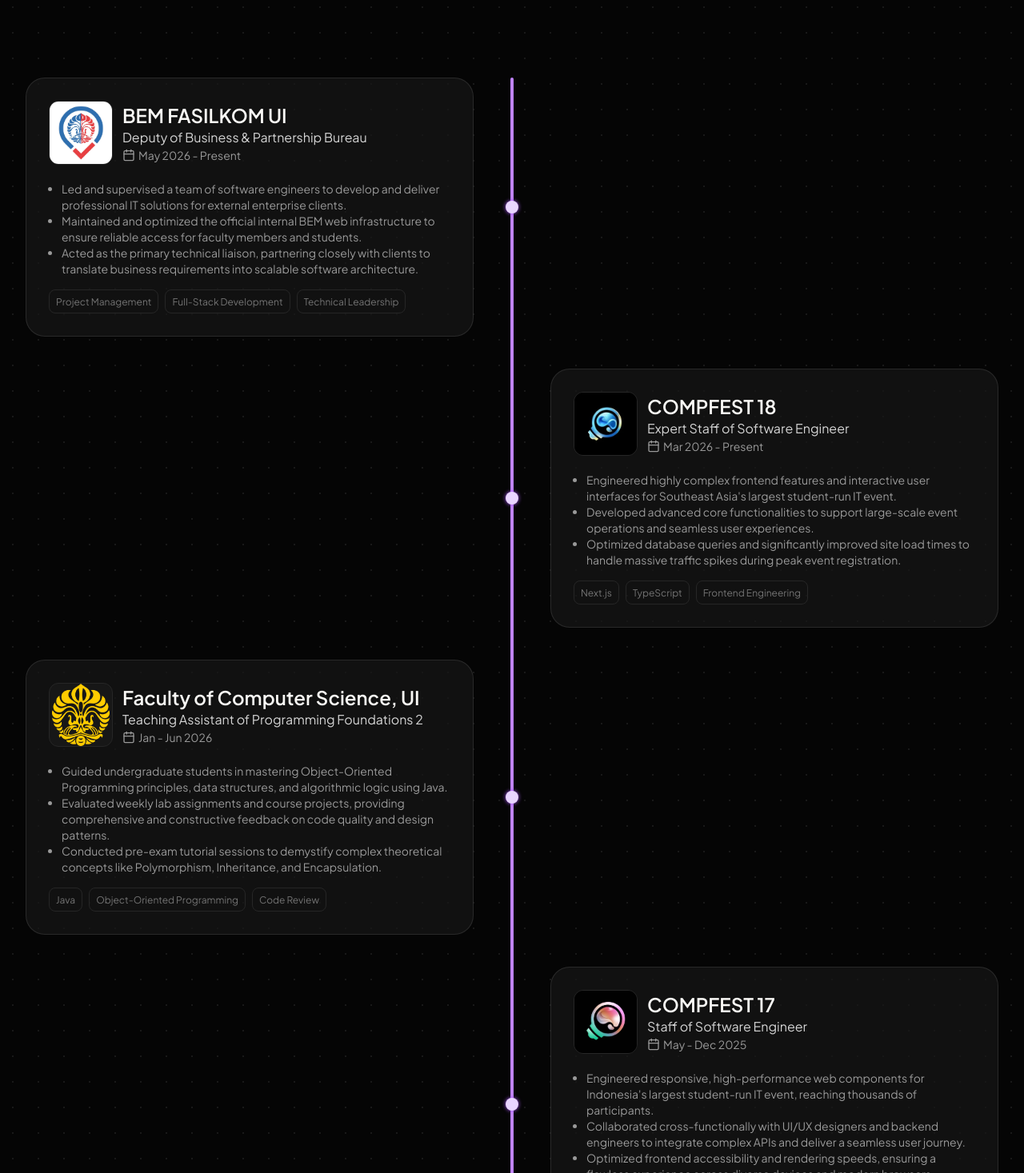
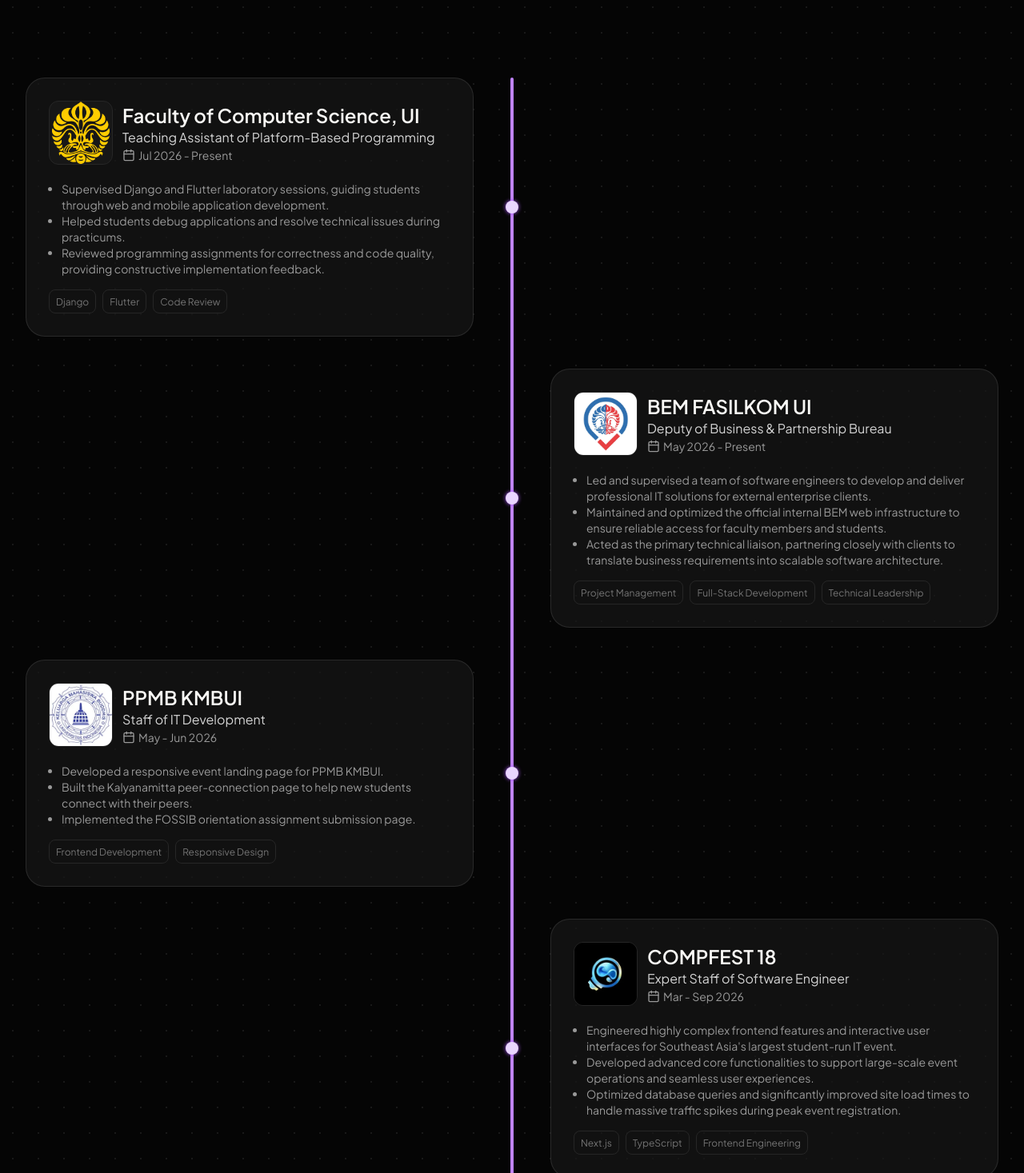
Before and after one commit to anotherbondan/portfolio, a Next.js app: page / in a window 1280 px wide. Shown: the part 1383-2850 px from the top of the page at 80% size. Built offline with nearby package versions, Linux system fonts and the light colour scheme; no server answers.

Commit message:
feat: add exp TA PBP and ppmb kmbui

```diff
--- a/src/data/journey.ts
+++ b/src/data/journey.ts
@@ -1,4 +1,16 @@
 export const journeyData = [
+  {
+    logo: "/universitas-indonesia.webp",
+    event: "Faculty of Computer Science, UI",
+    role: "Teaching Assistant of Platform-Based Programming",
+    date: "Jul 2026 - Present",
+    descs: [
+      "Supervised Django and Flutter laboratory sessions, guiding students through web and mobile application development.",
+      "Helped students debug applications and resolve technical issues during practicums.",
+      "Reviewed programming assignments for correctness and code quality, providing constructive implementation feedback.",
+    ],
+    tags: ["Django", "Flutter", "Code Review"],
+  },
   {
     logo: "/bem.webp",
     event: "BEM FASILKOM UI",
@@ -16,10 +28,22 @@
     ],
   },
   {
+    logo: "/kmbui.webp",
+    event: "PPMB KMBUI",
+    role: "Staff of IT Development",
+    date: "May - Jun 2026",
+    descs: [
+      "Developed a responsive event landing page for PPMB KMBUI.",
+      "Built the Kalyanamitta peer-connection page to help new students connect with their peers.",
+      "Implemented the FOSSIB orientation assignment submission page.",
+    ],
+    tags: ["Frontend Development", "Responsive Design"],
+  },
+  {
     logo: "/compfest-18.webp",
     event: "COMPFEST 18",
     role: "Expert Staff of Software Engineer",
-    date: "Mar 2026 - Present",
+    date: "Mar - Sep 2026",
     descs: [
       "Engineered highly complex frontend features and interactive user interfaces for Southeast Asia's largest student-run IT event.",
       "Developed advanced core functionalities to support large-scale event operations and seamless user experiences.",
@@ -43,7 +67,7 @@
     logo: "/compfest-17.webp",
     event: "COMPFEST 17",
     role: "Staff of Software Engineer",
-    date: "May - Dec 2025",
+    date: "Apr - Sep 2025",
     descs: [
       "Engineered responsive, high-performance web components for Indonesia's largest student-run IT event, reaching thousands of participants.",
       "Collaborated cross-functionally with UI/UX designers and backend engineers to integrate complex APIs and deliver a seamless user journey.",
@@ -68,7 +92,7 @@
     logo: "/ddp0.webp",
     event: "DDP0 2025",
     role: "Staff of IT Development",
-    date: "July - Aug 2025",
+    date: "Jun - Sep 2025",
     descs: [
       "Spearheaded the frontend development of the official DDP0 portal, a critical preparatory platform for incoming Computer Science students.",
       "Translated complex Figma wireframes into pixel-perfect, interactive React components while maintaining strict design system consistency.",
--- a/src/data/projects.ts
+++ b/src/data/projects.ts
@@ -20,7 +20,7 @@
   {
     cover: "/projects/kmbui-web.webp",
     title: "PPMB KMBUI",
-    date: "Jul 2026",
+    date: "Jun 2026",
     desc: "An official website developed for PPMB KMBUI, serving as a centralized digital platform for welcoming and guiding new Buddhist students at Universitas Indonesia.",
     tech: [
       "/fe/nextjs.svg",
@@ -35,7 +35,7 @@
   },
   {
     cover: "/projects/fiorisce-web.webp",
-    title: "Fiorisce — Bakti Champions Movement",
+    title: "Fiorisce",
     date: "Jun 2026",
     desc: "E-commerce website developed for Fiorisce Floristry as part of the Bakti Champions Movement, supporting its digitalization and business operations.",
     tech: [
@@ -44,8 +44,8 @@
       "/be/prisma.svg",
       "/be/postgresql.svg",
     ],
-    sourceCode: "https://github.com/COMPFEST",
-    projectUrl: "https://compfest.id/",
+    sourceCode: "",
+    projectUrl: "https://fiorisce.id/",
     category: "Organizational",
   },
   {
```
Also changed, not shown: public/kmbui.webp (added).
